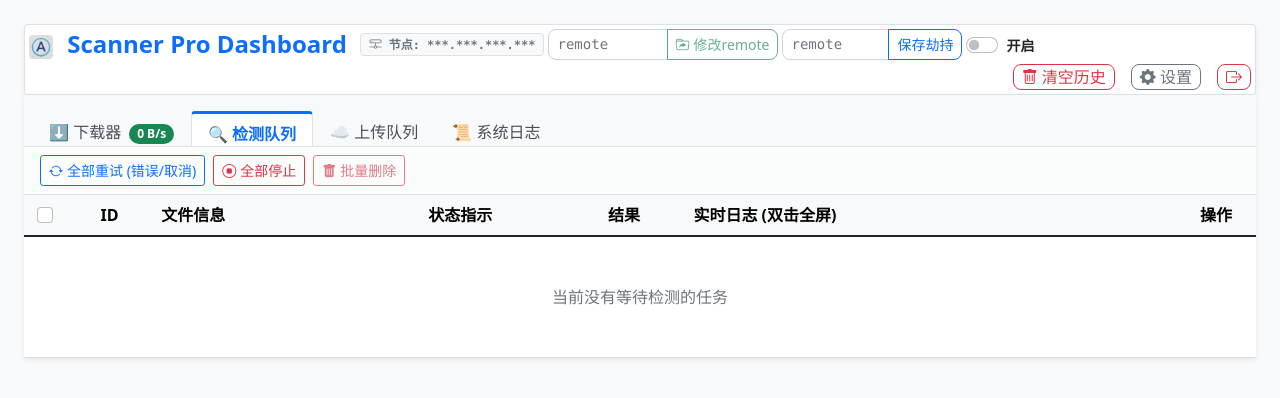
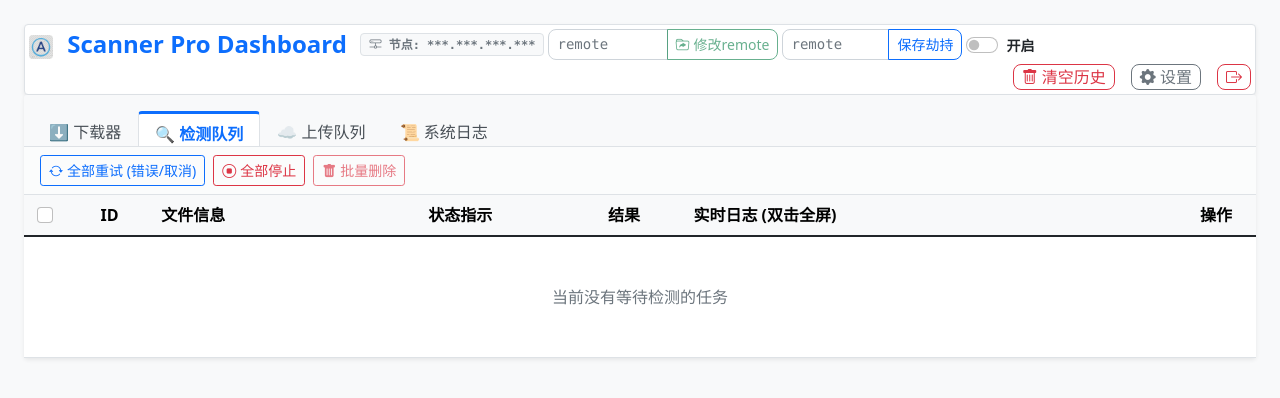
Before and after one commit to jiemo9527/Video-ASR-Ad-Cleaner, a Flask app: page / in a window 1280 px wide. Shown: the top 398 px of the page. Run offline with Flask 3, Linux system fonts and the light colour scheme; a user stored in the database is signed in; data that the repository does not hold is empty.

Commit message:
hide idle download speed badge

```diff
--- a/templates/index.html
+++ b/templates/index.html
@@ -118,7 +118,7 @@
     <div class="card shadow-sm border-0">
         <div class="card-header bg-light pt-3 pb-0 border-bottom-0">
             <ul class="dashboard-tabs nav nav-tabs card-header-tabs">
-                <li class="nav-item"><button class="nav-link" :class="{active: view==='aria2'}" @click="view='aria2'">⬇️ 下载器 <span class="badge bg-success rounded-pill ms-1" title="Aria2 总下载速度">[[ formatAria2DownloadSpeed() ]]</span><span class="badge bg-primary rounded-pill ms-1" v-if="aria2Stats.active + aria2Stats.waiting > 0">[[ aria2Stats.active + aria2Stats.waiting ]]</span></button></li>
+                <li class="nav-item"><button class="nav-link" :class="{active: view==='aria2'}" @click="view='aria2'">⬇️ 下载器 <span class="badge bg-success rounded-pill ms-1" v-if="aria2Stats.downloadSpeed > 0" title="Aria2 总下载速度">[[ formatAria2DownloadSpeed() ]]</span><span class="badge bg-primary rounded-pill ms-1" v-if="aria2Stats.active + aria2Stats.waiting > 0">[[ aria2Stats.active + aria2Stats.waiting ]]</span></button></li>
                 <li class="nav-item"><button class="nav-link" :class="{active: view==='detect'}" @click="view='detect'">🔍 检测队列 <span class="badge bg-secondary rounded-pill ms-1" v-if="detectTasks.length > 0">[[ detectTasks.length ]]</span></button></li>
                 <li class="nav-item"><button class="nav-link" :class="{active: view==='upload'}" @click="view='upload'">☁️ 上传队列 <span class="badge bg-info text-dark rounded-pill ms-1" v-if="activeUploadCount > 0" title="Scanner 总上传速度">[[ formatUploadSpeed() ]]</span><span class="badge bg-secondary rounded-pill ms-1" v-if="uploadTasks.length > 0">[[ uploadTasks.length ]]</span></button></li>
                 <li class="nav-item"><button class="nav-link" :class="{active: view==='syslog'}" @click="view='syslog'">📜 系统日志</button></li>
```
